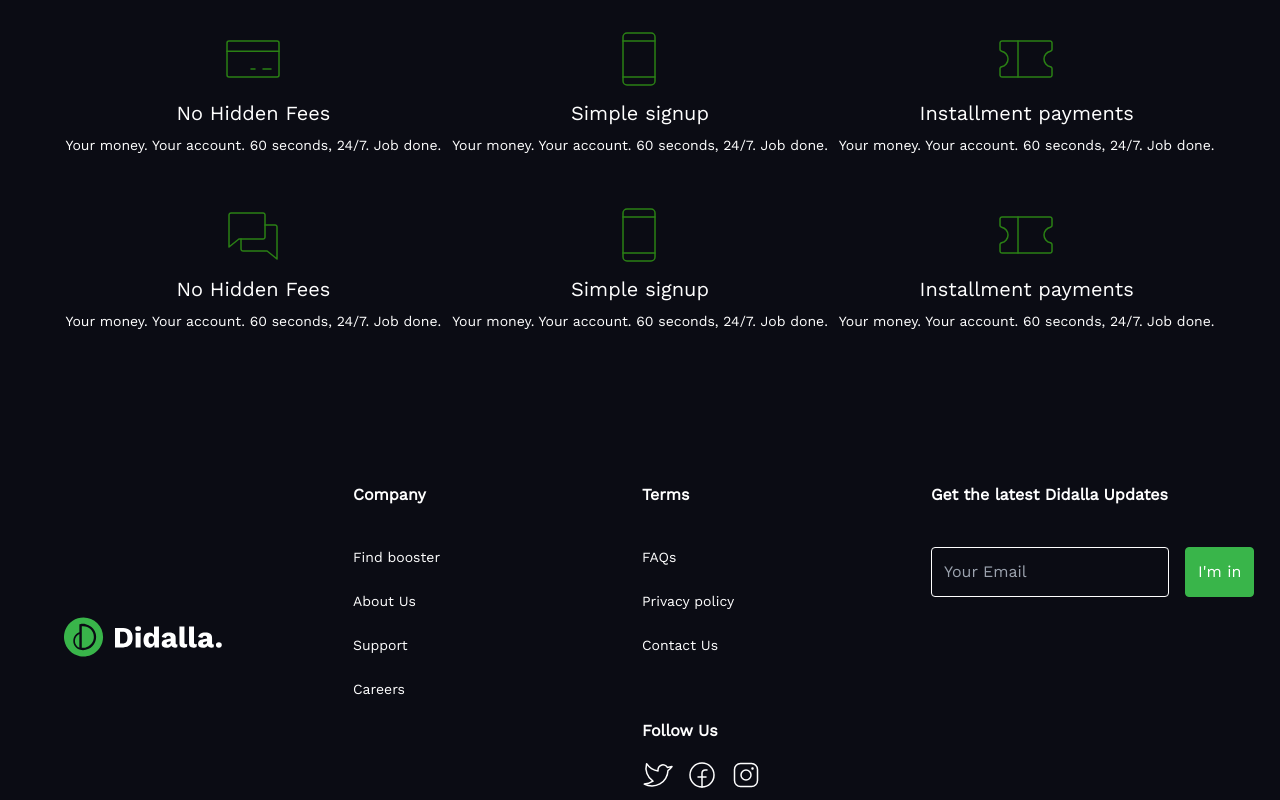
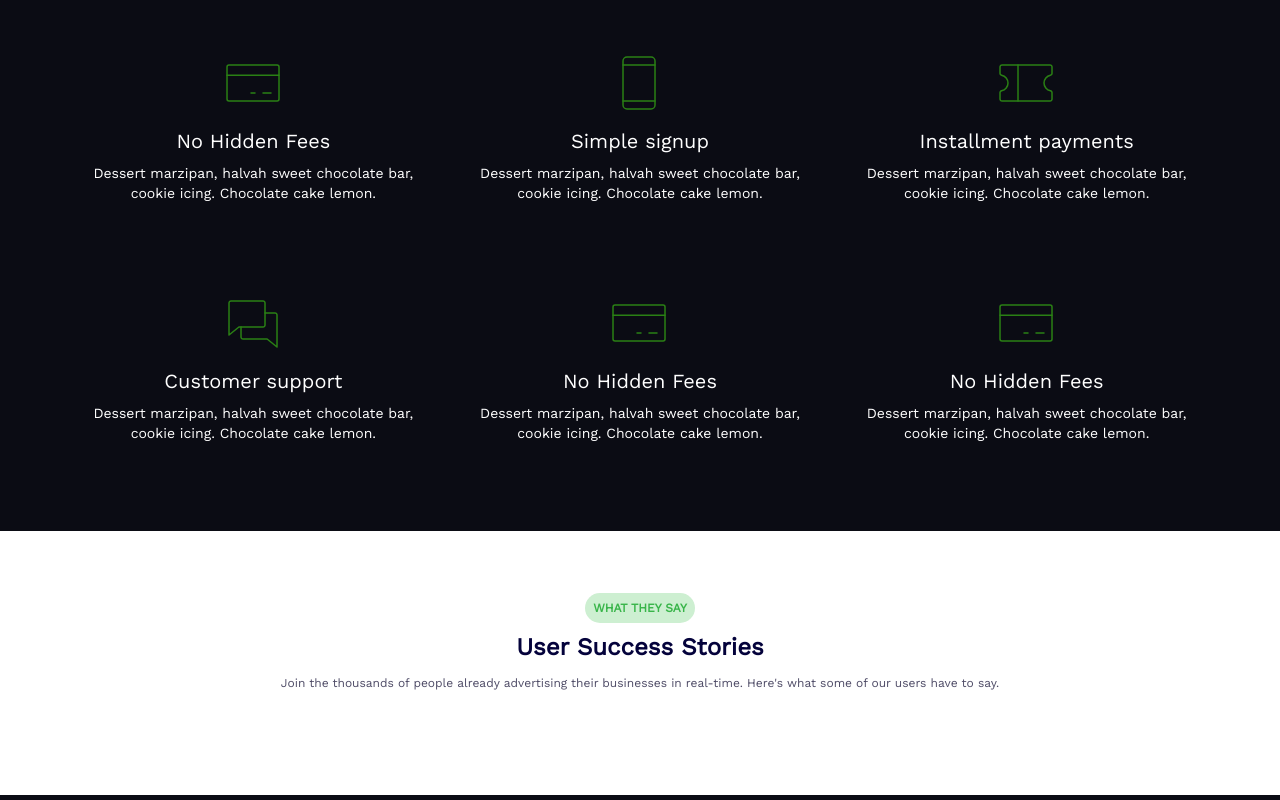
Before and after one commit to elminhoemmanuel/didalla, a Next.js app: page / in a window 1280 px wide. Shown: the part 1360-2160 px from the top of the page. Built offline with nearby package versions, Linux system fonts and the light colour scheme.

Commit message:
added other sections

```diff
--- a/components/ForBoosters.js
+++ b/components/ForBoosters.js
@@ -1,5 +1,7 @@
-import HeaderTemplate from './HeaderTemplate'
-import { headerObjTwo } from './HeaderData'
+import HeaderTemplate from './HeaderTemplate';
+import { headerObjTwo } from './HeaderData';
+import {boosterObjOne, boosterObjTwo, boosterObjThree, boosterObjFour} from './VendorDetails'
+import VendorCard from './VendorCard';
 
 
 const ForBoosters = () => {
@@ -7,46 +9,14 @@
         <div className='px-6 md:px-10 lg:px-16 py-16 bg-didallablack text-white booster-holder'>
             <HeaderTemplate headerObj={headerObjTwo} />
             <div className='grid grid-cols-1 md:grid-cols-3 gap-2 mb-10'>
-                <div className='text-center'>
-                    <div className='flex justify-center items-center mb-2'><img className='' src="/images/CreditCard.svg" alt="credit card icon"/></div>
-                    <h1 className='text-xl text-black mb-2'>No Hidden Fees</h1>
-                    <p className='text-sm text-black mb-2'>Your money. Your account. 60 seconds, 24/7. Job done.</p>
-
-                </div>
-                <div className='text-center'>
-                    <div className='flex justify-center items-center mb-2'><img className='' src="/images/DeviceMobile.svg" alt="credit card icon"/></div>
-                    <h1 className='text-xl text-black mb-2'>Simple signup</h1>
-                    <p className='text-sm text-black mb-2'>Your money. Your account. 60 seconds, 24/7. Job done.</p>
-
-                </div>
-                <div className='text-center'>
-                    <div className='flex justify-center items-center mb-2'><img className='' src="/images/Ticket.svg" alt="credit card icon"/></div>
-                    <h1 className='text-xl text-black mb-2'>Installment payments</h1>
-                    <p className='text-sm text-black mb-2'>Your money. Your account. 60 seconds, 24/7. Job done.</p>
-
-                </div>
-
+                <VendorCard vendorObj={boosterObjOne}/>
+                <VendorCard vendorObj={boosterObjTwo}/>
+                <VendorCard vendorObj={boosterObjThree}/>
             </div>
             <div className='grid grid-cols-1 md:grid-cols-3 gap-2'>
-                <div className='text-center'>
-                    <div className='flex justify-center items-center mb-2'><img className='' src="/images/Chats.svg" alt="credit card icon"/></div>
-                    <h1 className='text-xl text-black mb-2'>No Hidden Fees</h1>
-                    <p className='text-sm text-black mb-2'>Your money. Your account. 60 seconds, 24/7. Job done.</p>
-
-                </div>
-                <div className='text-center'>
-                    <div className='flex justify-center items-center mb-2'><img className='' src="/images/DeviceMobile.svg" alt="credit card icon"/></div>
-                    <h1 className='text-xl text-black mb-2'>Simple signup</h1>
-                    <p className='text-sm text-black mb-2'>Your money. Your account. 60 seconds, 24/7. Job done.</p>
-
-                </div>
-                <div className='text-center'>
-                    <div className='flex justify-center items-center mb-2'><img className='' src="/images/Ticket.svg" alt="credit card icon"/></div>
-                    <h1 className='text-xl text-black mb-2'>Installment payments</h1>
-                    <p className='text-sm text-black mb-2'>Your money. Your account. 60 seconds, 24/7. Job done.</p>
-
-                </div>
-
+                <VendorCard vendorObj={boosterObjFour}/>
+                <VendorCard vendorObj={boosterObjOne}/>
+                <VendorCard vendorObj={boosterObjOne}/>
             </div>
         </div>
      );
--- a/components/HeaderData.js
+++ b/components/HeaderData.js
@@ -9,3 +9,8 @@
     bold:'Earn money promoting businesses',
     description:'Cupcake danish tiramisu powder soda ginger cake. Dessert carrot cake tartsweet marzipan for fruitcake.'
 }
+export const headerObjThree = {
+    tag:'WHAT THEY SAY',
+    bold:'User Success Stories',
+    description:"Join the thousands of people already advertising their businesses in real-time. Here's what some of our users have to say."
+}
--- /dev/null
+++ b/components/Testimonials.js
@@ -0,0 +1,37 @@
+import HeaderTemplate from './HeaderTemplate'
+import VendorCard from './VendorCard'
+import { vendorObjOne, vendorObjTwo, vendorObjThree } from './VendorDetails'
+import { headerObjThree } from './HeaderData';
+import { Swiper, SwiperSlide } from 'swiper/react';
+import SwiperCore, { Navigation, Pagination } from 'swiper';
+import 'swiper/swiper-bundle.css';
+
+const Testimonials = () => {
+
+    const slides = [];
+
+    for ( let i=0; i<5; i+=1){
+        slides.push(
+            <SwiperSlide key={`slide-${1}`} tag='li'>
+                <img
+                 src={`https://picsum.photos/id/${i + 1}/1000/300`}
+                 alt={ `Slide ${i}`}
+                 style={{listStyle:'none'}}
+                 />
+                <p>Slide</p>
+            </SwiperSlide>
+        )
+    }
+
+    return (
+        <div className='px-6 md:px-10 lg:px-16 py-16'>
+            <HeaderTemplate headerObj={headerObjThree} />
+            {/* <Swiper id='main' tag="section" wrapperTag="ul" navigation pagination>
+                {slides}
+            </Swiper> */}
+
+        </div>
+     );
+}
+
+export default Testimonials;
--- a/components/VendorCard.js
+++ b/components/VendorCard.js
@@ -3,7 +3,7 @@
 const VendorCard = ({ vendorObj }) => {
     return (
         <div className='text-center p-6'>
-            <div className='mb-3 flex justify-center items-center'><img className='' src={`/images/${vendorObj.image}.svg`} alt="post gig image"/></div>
+            <div className='mb-3 flex justify-center items-center'><img className='' src={`/images/${vendorObj.image}.svg`} alt="card image"/></div>
             <h1 className='text-didallatitle text-black text-xl mb-2'>{vendorObj.bold}</h1>
             <p className='text-didallabody text-sm'>{vendorObj.description}</p>
 
--- a/components/VendorDetails.js
+++ b/components/VendorDetails.js
@@ -13,3 +13,23 @@
     bold:'Pay Safely',
     description:'Dessert marzipan, halvah sweet chocolate bar, cookie icing. Chocolate cake lemon.'
 }
+export const boosterObjOne = {
+    image:'CreditCard',
+    bold:'No Hidden Fees',
+    description:'Dessert marzipan, halvah sweet chocolate bar, cookie icing. Chocolate cake lemon.'
+}
+export const boosterObjTwo = {
+    image:'DeviceMobile',
+    bold:'Simple signup',
+    description:'Dessert marzipan, halvah sweet chocolate bar, cookie icing. Chocolate cake lemon.'
+}
+export const boosterObjThree = {
+    image:'Ticket',
+    bold:'Installment payments',
+    description:'Dessert marzipan, halvah sweet chocolate bar, cookie icing. Chocolate cake lemon.'
+}
+export const boosterObjFour = {
+    image:'Chats',
+    bold:'Customer support',
+    description:'Dessert marzipan, halvah sweet chocolate bar, cookie icing. Chocolate cake lemon.'
+}
--- a/package.json
+++ b/package.json
@@ -10,7 +10,8 @@
   "dependencies": {
     "next": "10.0.9",
     "react": "17.0.2",
-    "react-dom": "17.0.2"
+    "react-dom": "17.0.2",
+    "swiper": "^6.5.0"
   },
   "devDependencies": {
     "autoprefixer": "^10.2.5",
--- a/pages/index.js
+++ b/pages/index.js
@@ -3,6 +3,7 @@
 import ForBoosters from '../components/ForBoosters'
 import Hero from '../components/Hero'
 import styles from '../styles/Home.module.css'
+import Testimonials from '../components/Testimonials'
 
 export default function Home() {
   return (
@@ -16,6 +17,7 @@
         <Hero />
         <ForVendors />
         <ForBoosters />
+        <Testimonials />
       </div>
     </>
   )
--- a/styles/globals.css
+++ b/styles/globals.css
@@ -54,6 +54,16 @@
     color:white !important;
 }
 
+/* styles for carousel */
+.swiper-container{
+    width:800px;
+    text-align: center;
+}
+
+.swiper-wrapper{
+    padding-inline-start: 0;
+}
+
 
 @media screen and (min-width:1536px){
     body{
```
Also changed, not shown: 1 other file (tests, documents, lock files or other folders).
